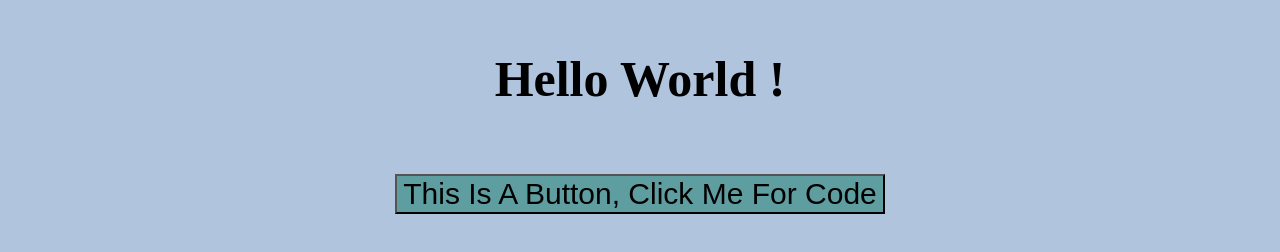
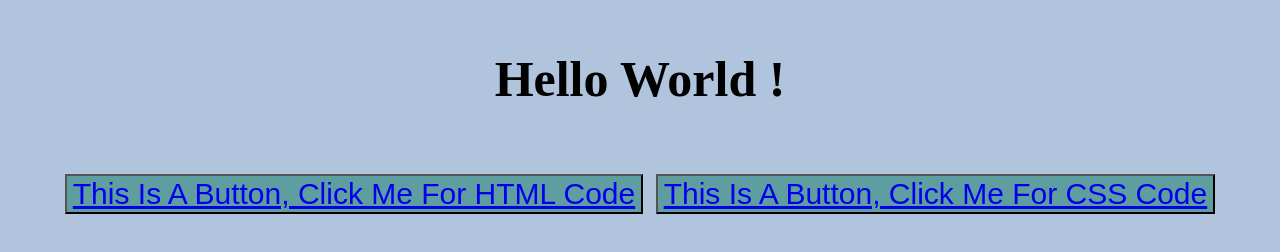
Before and after one commit to dhanush-danny/css-introduction, a plain HTML site: page index.html in a window 1280 px wide. Drawn offline with Linux system fonts and the light colour scheme.

Commit message:
Add files via upload

```diff
--- a/index.html
+++ b/index.html
@@ -10,7 +10,8 @@
 <body>
     <center>
     <p>Hello World !</p>
-    <button id="button">This Is A Button, Click Me For Code</button>
+    <button id="button"><a href="https://github.com/dhanush-danny/css-introduction/blob/main/index.html">This Is A Button, Click Me For HTML Code</a></button>
+    <button id="button"><a href="https://github.com/dhanush-danny/css-introduction/blob/main/style.css">This Is A Button, Click Me For CSS Code</a></button>
 </center>
 </body>
 </html>
```
